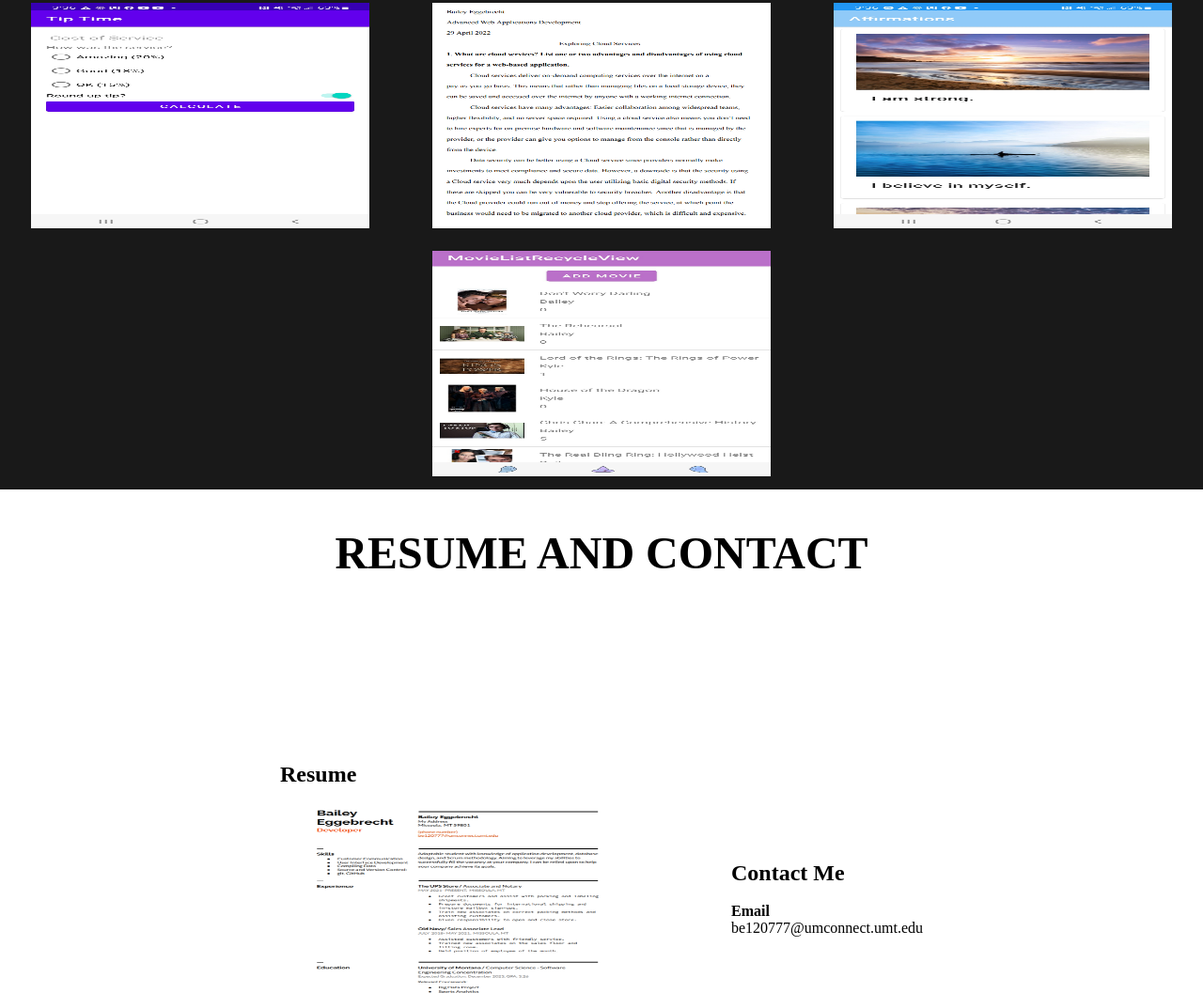
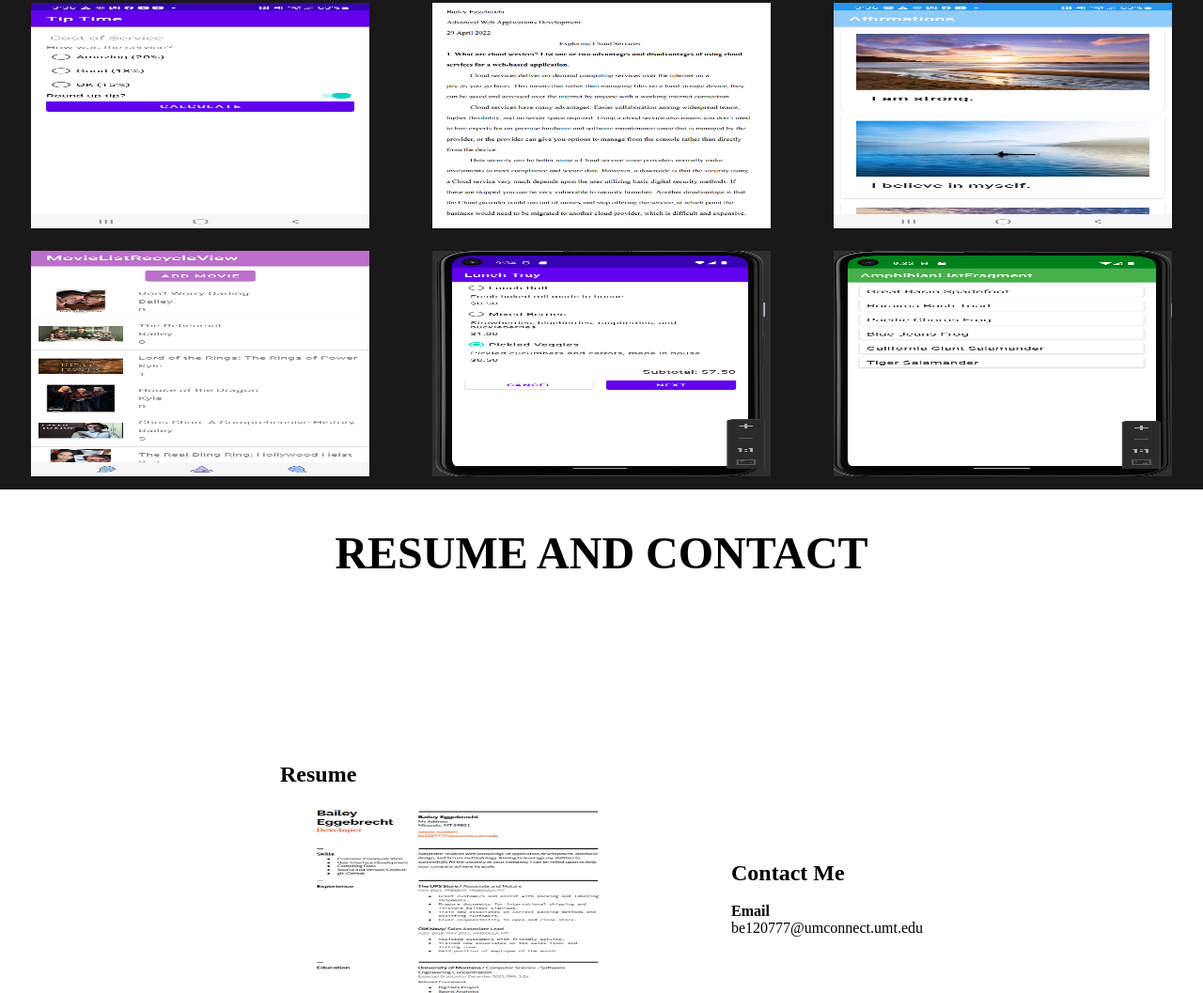
Before and after one commit to baileyeggebrecht/baileyeggebrecht.github.io, a plain HTML site: page index.html in a window 1280 px wide. Shown: the part 2526-3583 px from the top of the page at 94% size. Drawn offline with Linux system fonts and the light colour scheme.

Commit message:
Added Amphibians and Lunchtray

```diff
--- a/index.html
+++ b/index.html
@@ -69,6 +69,8 @@
                 <a href="cloudServices.html"><img src="CloudServices.jpg" alt=""></a>
                 <a href="https://baileyeggebrecht.github.io/Affirmations/"><img src="Affirmations.jpg" alt=""></a>
                 <a href="https://github.com/baileyeggebrecht/MovieApp"><img src="DwD.jpg" alt=""></a>
+                <a href="https://github.com/baileyeggebrecht/LunchTray-App"><img src="LunchTray.jpg" alt=""></a>
+                <a href="https://github.com/baileyeggebrecht/Amphibians"><img src="Amphibians.jpg" alt=""></a>
             </div>
         </section>
 
```
Also changed, not shown: Amphibians.jpg (added), LunchTray.jpg (added), 1 other file.
